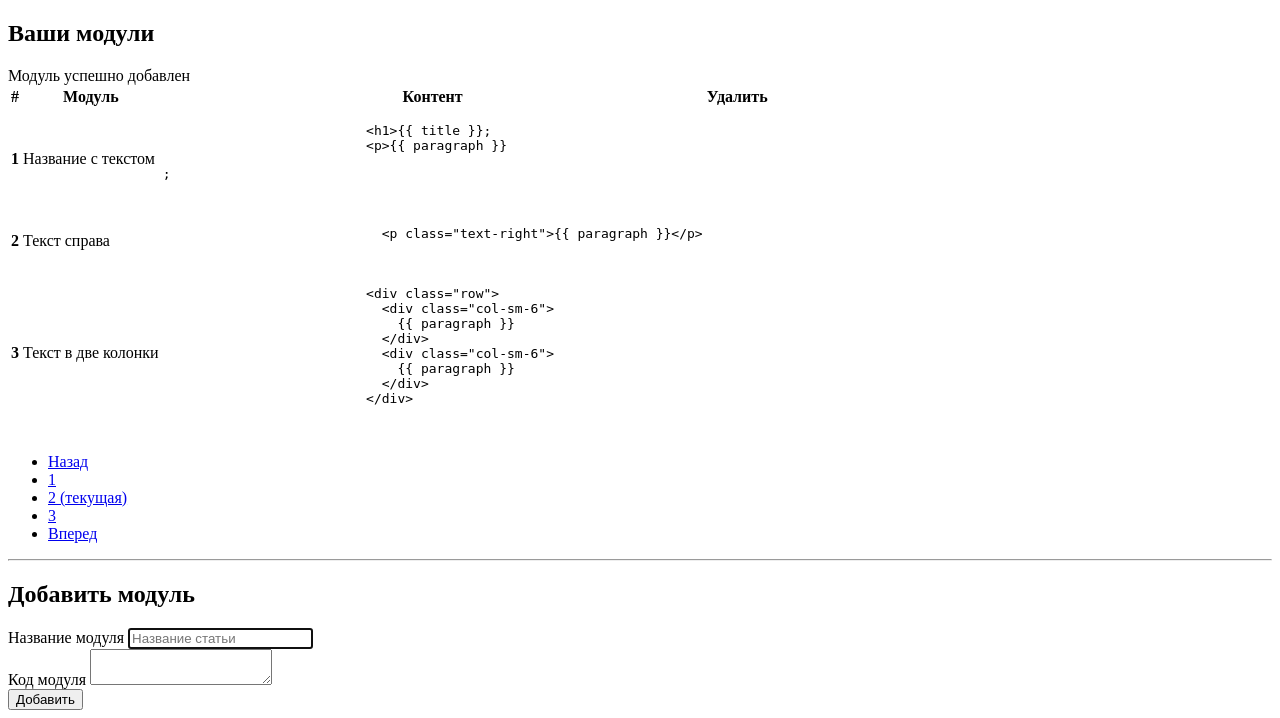
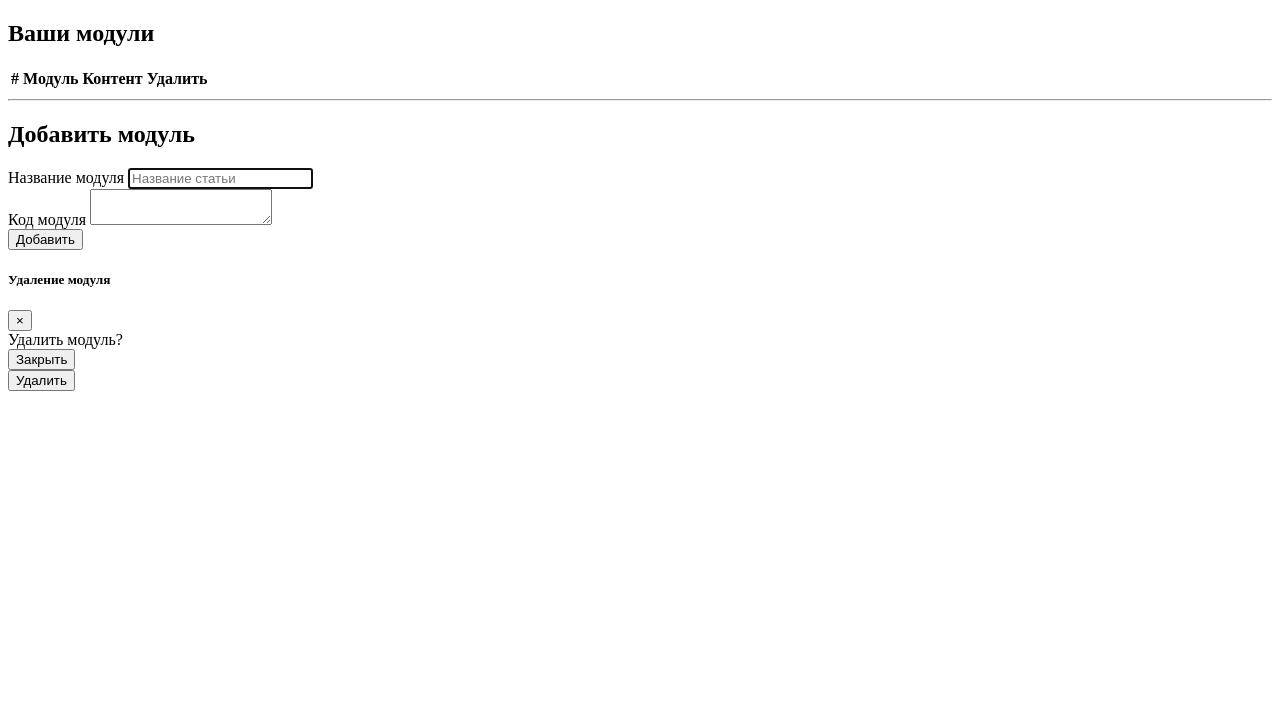
Before and after one commit to viktorbeznosov/symfony_diplom, a Symfony app: template templates/account/modules.html.twig in a window 1280 px wide. Shown: the part 99-817 px from the top of the page. After the commit the page ends 490 px from the top, so only its background shows below. Run offline with Twig, Linux system fonts and the light colour scheme; the template is opened without the code that fills it, so the values that code supplies are empty; some libraries are stand-ins or nearby versions.

Commit message:
Добавил создание и удаление модулей из базы

```diff
--- a/migrations/Version20220612143637.php
+++ b/migrations/Version20220612143637.php
@@ -20,7 +20,7 @@
     public function up(Schema $schema): void
     {
         // this up() migration is auto-generated, please modify it to your needs
-        $this->addSql('CREATE TABLE module (id INT AUTO_INCREMENT NOT NULL, user_id INT NOT NULL, title VARCHAR(255) NOT NULL, code VARCHAR(255) NOT NULL, content VARCHAR(255) NOT NULL, INDEX IDX_C242628A76ED395 (user_id), PRIMARY KEY(id)) DEFAULT CHARACTER SET utf8mb4 COLLATE `utf8mb4_unicode_ci` ENGINE = InnoDB');
+        $this->addSql('CREATE TABLE module (id INT AUTO_INCREMENT NOT NULL, user_id INT NOT NULL, title VARCHAR(255) NOT NULL, content VARCHAR(255) NOT NULL, INDEX IDX_C242628A76ED395 (user_id), PRIMARY KEY(id)) DEFAULT CHARACTER SET utf8mb4 COLLATE `utf8mb4_unicode_ci` ENGINE = InnoDB');
         $this->addSql('ALTER TABLE module ADD CONSTRAINT FK_C242628A76ED395 FOREIGN KEY (user_id) REFERENCES user (id)');
     }
 
--- a/templates/account/modules.html.twig
+++ b/templates/account/modules.html.twig
@@ -8,10 +8,29 @@
 
                 <h1 class="mt-4">Ваши модули</h1>
 
+                {% if app.session.flashBag.peek('error')|length > 0 %}
+                    {% for message in app.flashes('error') %}
+                        <div class="alert alert-danger" role="alert">
+                            {{ message }}
+                        </div>
+                    {% endfor %}
+                {% endif %}
 
-                <div class="alert alert-success" role="alert">
-                    Модуль успешно добавлен
-                </div>
+                {% if app.session.flashBag.peek('flash_message')|length > 0 %}
+                    {% for message in app.flashes('flash_message') %}
+                        <div class="alert alert-success" role="alert">
+                            {{ message }}
+                        </div>
+                    {% endfor %}
+                {% endif %}
+
+                {% if app.session.flashBag.peek('delete_module_message')|length > 0 %}
+                    {% for message in app.flashes('delete_module_message') %}
+                        <div class="alert alert-success" role="alert">
+                            {{ message }}
+                        </div>
+                    {% endfor %}
+                {% endif %}
 
                 <table class="table table-hover table-bordered">
                     <thead class="thead-light">
@@ -23,62 +42,26 @@
                     </tr>
                     </thead>
                     <tbody>
+                    {% for module in pagination %}
                     <tr>
-                        <th scope="row">1</th>
-                        <td>Название с текстом</td>
+                        <th scope="row">{{ module.id }}</th>
+                        <td>{{ module.title }}</td>
                         <td>
                           <pre class="code">
-                          &lt;h1>{{ '{{ title }}' }}</h1>;
-                          &lt;p>{{ '{{ paragraph }}' }} </p>;
+                            {{ module.content }}
                           </pre>
                         </td>
-                        <td><a href="#" class="text-danger"><i class="fas fa-trash"></i></a> </td>
+                        <td>
+                            <a href="#" class="text-danger module-delete-btn" data-module_id="{{ module.id }}" data-bs-toggle="modal" data-bs-target="#deleteModuleModal"><i class="fas fa-trash"></i></a>
+                        </td>
                     </tr>
-                    <tr>
-                        <th scope="row">2</th>
-                        <td>Текст справа</td>
-                        <td>
-                            <pre class="code">
-                            &lt;p class="text-right"&gt;{{ '{{ paragraph }}' }}&lt;/p&gt;
-                            </pre>
-                        </td>
-                        <td><a href="#" class="text-danger"><i class="fas fa-trash"></i></a> </td>
-                    </tr>
-                    <tr>
-                        <th scope="row">3</th>
-                        <td>Текст в две колонки</td>
-                        <td>
-                          <pre class="code">
-                          &lt;div class="row"&gt;
-                            &lt;div class="col-sm-6"&gt;
-                              {{ '{{ paragraph }}' }}
-                            &lt;/div&gt;
-                            &lt;div class="col-sm-6"&gt;
-                              {{ '{{ paragraph }}' }}
-                            &lt;/div&gt;
-                          &lt;/div&gt;
-                          </pre>
-                        </td>
-                        <td><a href="#" class="text-danger"><i class="fas fa-trash"></i></a> </td>
-                    </tr>
+                    {% endfor %}
+
                     </tbody>
                 </table>
 
-                <nav aria-label="...">
-                    <ul class="pagination">
-                        <li class="page-item disabled">
-                            <a class="page-link" href="#" tabindex="-1">Назад</a>
-                        </li>
-                        <li class="page-item"><a class="page-link" href="#">1</a></li>
-                        <li class="page-item active">
-                            <a class="page-link" href="#">2 <span class="sr-only">(текущая)</span></a>
-                        </li>
-                        <li class="page-item"><a class="page-link" href="#">3</a></li>
-                        <li class="page-item">
-                            <a class="page-link" href="#">Вперед</a>
-                        </li>
-                    </ul>
-                </nav>
+                {{ knp_pagination_render(pagination) }}
+
             </section>
 
             <hr>
@@ -90,14 +73,14 @@
                 <div class="row">
 
                     <div class="col-xl-6">
-                        <form>
+                        <form method="POST" action="{{ path('app_module_add') }}">
                             <div class="form-group">
                                 <label for="articleTitle">Название модуля</label>
-                                <input type="text" id="articleTitle" class="form-control" placeholder="Название статьи" required autofocus>
+                                <input type="text" id="articleTitle" name="title" class="form-control" placeholder="Название статьи"  autofocus>
                             </div>
                             <div class="form-group">
                                 <label for="articleWord">Код модуля</label>
-                                <textarea id="articleWord" class="form-control" required></textarea>
+                                <textarea id="articleWord" class="form-control" name="content" ></textarea>
                             </div>
 
                             <button class="btn btn-lg btn-primary btn-block text-uppercase" type="submit">Добавить</button>
@@ -107,4 +90,28 @@
             </section>
         </div>
     </div>
+
+    <!-- Modal -->
+    <div class="modal fade" id="deleteModuleModal" tabindex="-1" role="dialog" aria-labelledby="deleteModuleModalLabel" aria-hidden="true">
+        <div class="modal-dialog" role="document">
+            <div class="modal-content">
+                <div class="modal-header">
+                    <h5 class="modal-title" id="deleteModuleModalLabel">Удаление модуля</h5>
+                    <button type="button" class="close" data-bs-dismiss="modal" aria-label="Close">
+                        <span aria-hidden="true">&times;</span>
+                    </button>
+                </div>
+                <div class="modal-body">
+                    Удалить модуль?
+                </div>
+                <div class="modal-footer">
+                    <button type="button" class="btn btn-secondary" data-bs-dismiss="modal">Закрыть</button>
+                    <form action="{{ path('app_module_remove') }}" method="post">
+                        <input type="hidden" id="moduleDeleteInput" name="module_id" value="">
+                        <button type="submit" class="btn btn-primary" id="issue-subscribe">Удалить</button>
+                    </form>
+                </div>
+            </div>
+        </div>
+    </div>
 {% endblock %}
```
Also changed, not shown: assets/site.js (+9 -0 lines), src/Controller/AccountController.php (+15 -2 lines), src/Controller/ModuleController.php (added, +61 -0 lines), src/Entity/Module.php (+3 -17 lines), src/Repository/ModuleRepository.php (+14 -7 lines), src/Services/ModuleService.php (added, +91 -0 lines).
